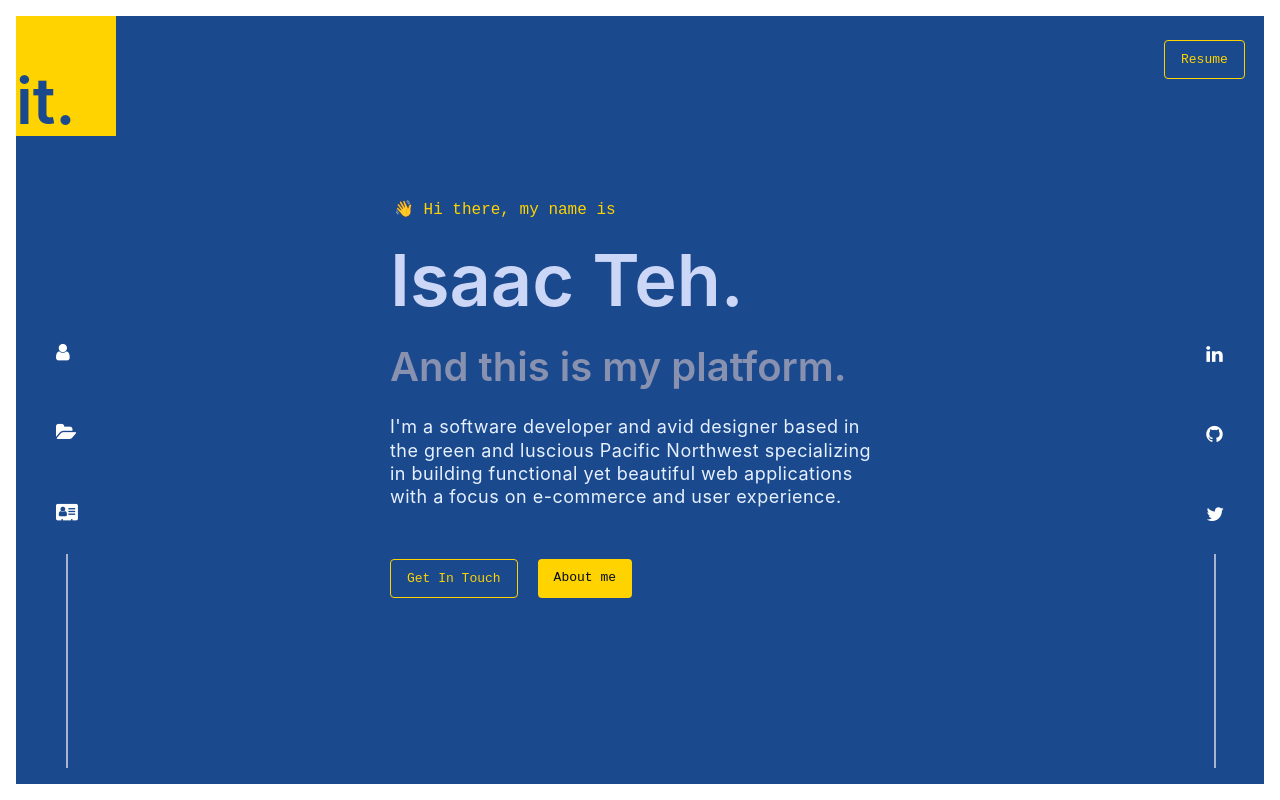
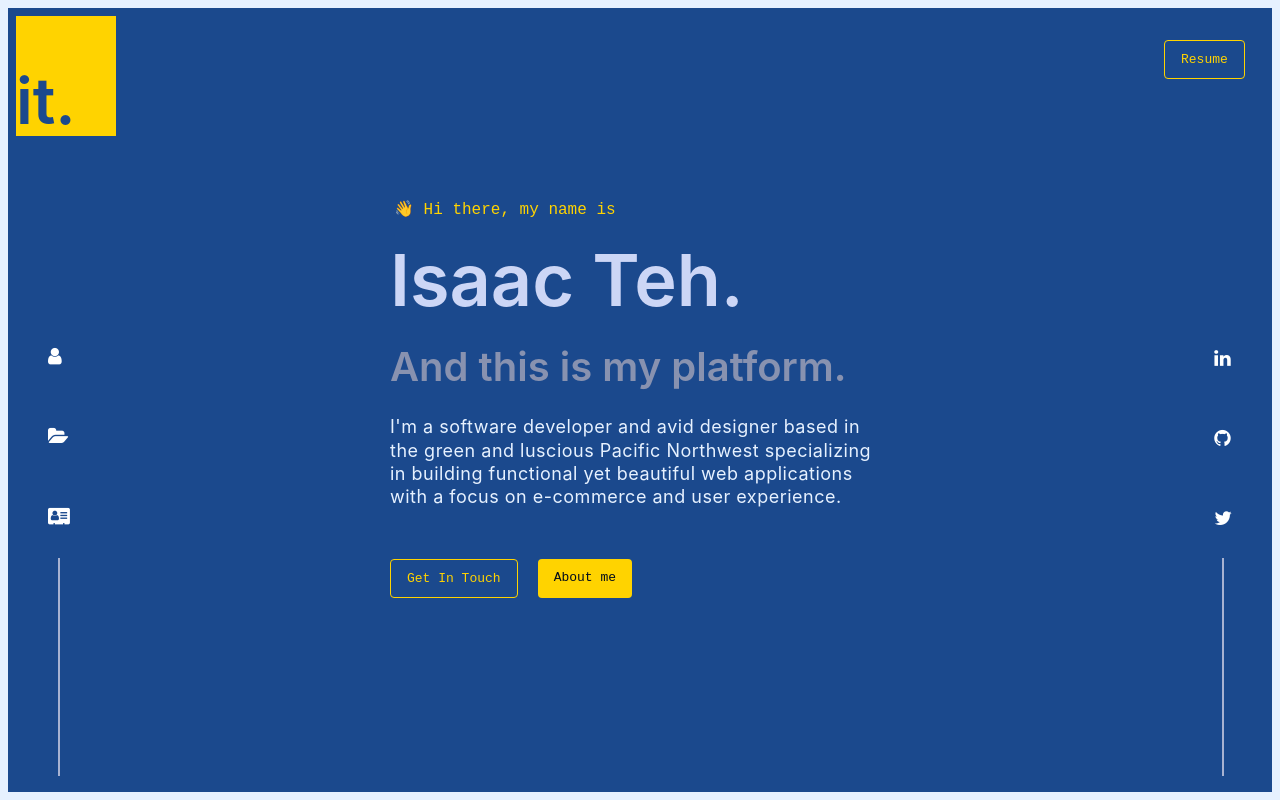
Before and after one commit to isaacxw/isaacteh-v2, a Next.js app: page / in a window 1280 px wide. Built offline with nearby package versions, Linux system fonts and the light colour scheme.

Commit message:
minor stylistic changes

```diff
--- a/src/components/layout.js
+++ b/src/components/layout.js
@@ -9,7 +9,7 @@ const StyledContainer = styled.div`
     padding: 0;
     margin: 0;
     background: var(--navy);
-    border: 1rem solid white;
+    border: 0.5rem solid var(--white);
     display: flex;
     overflow-x: auto;
 
```
